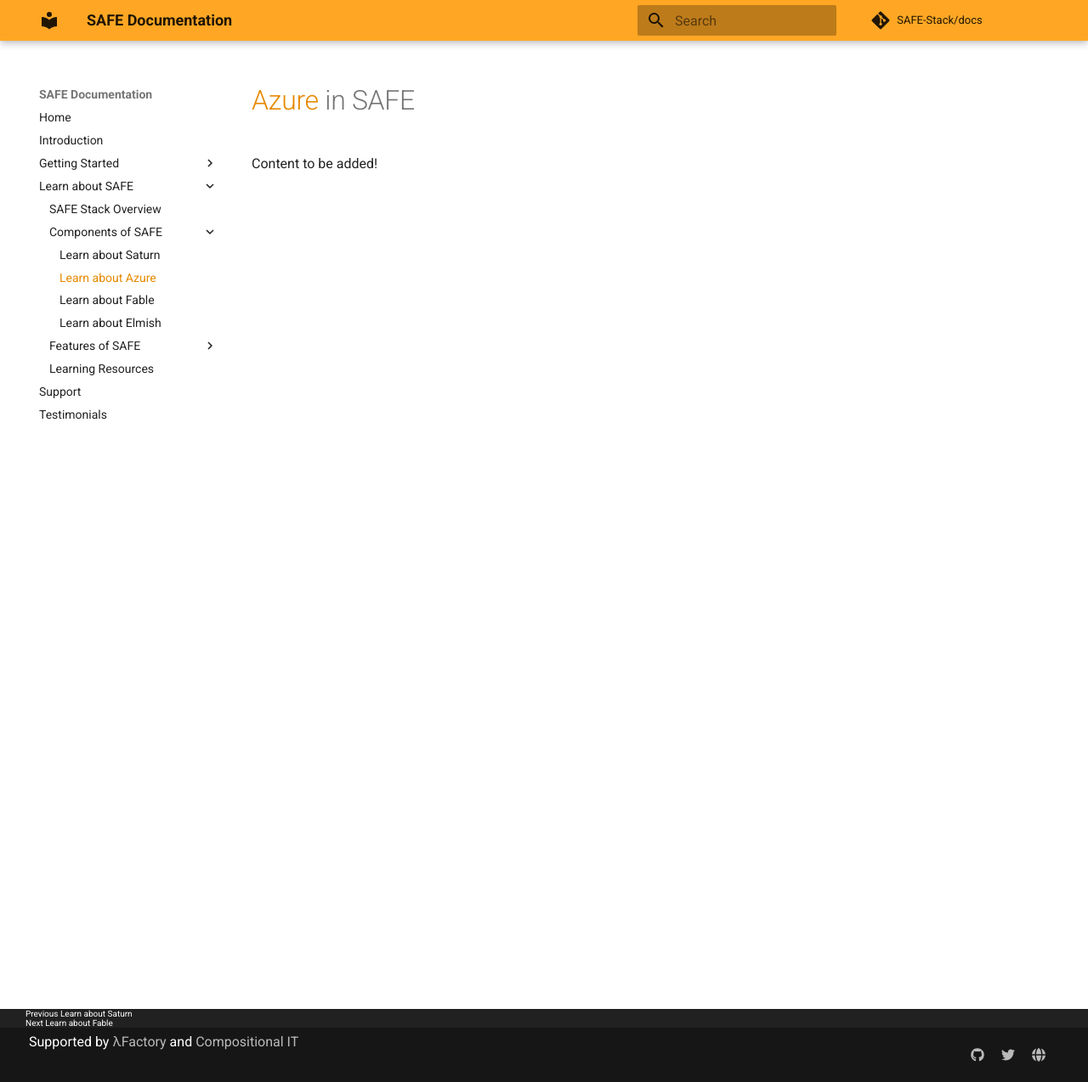
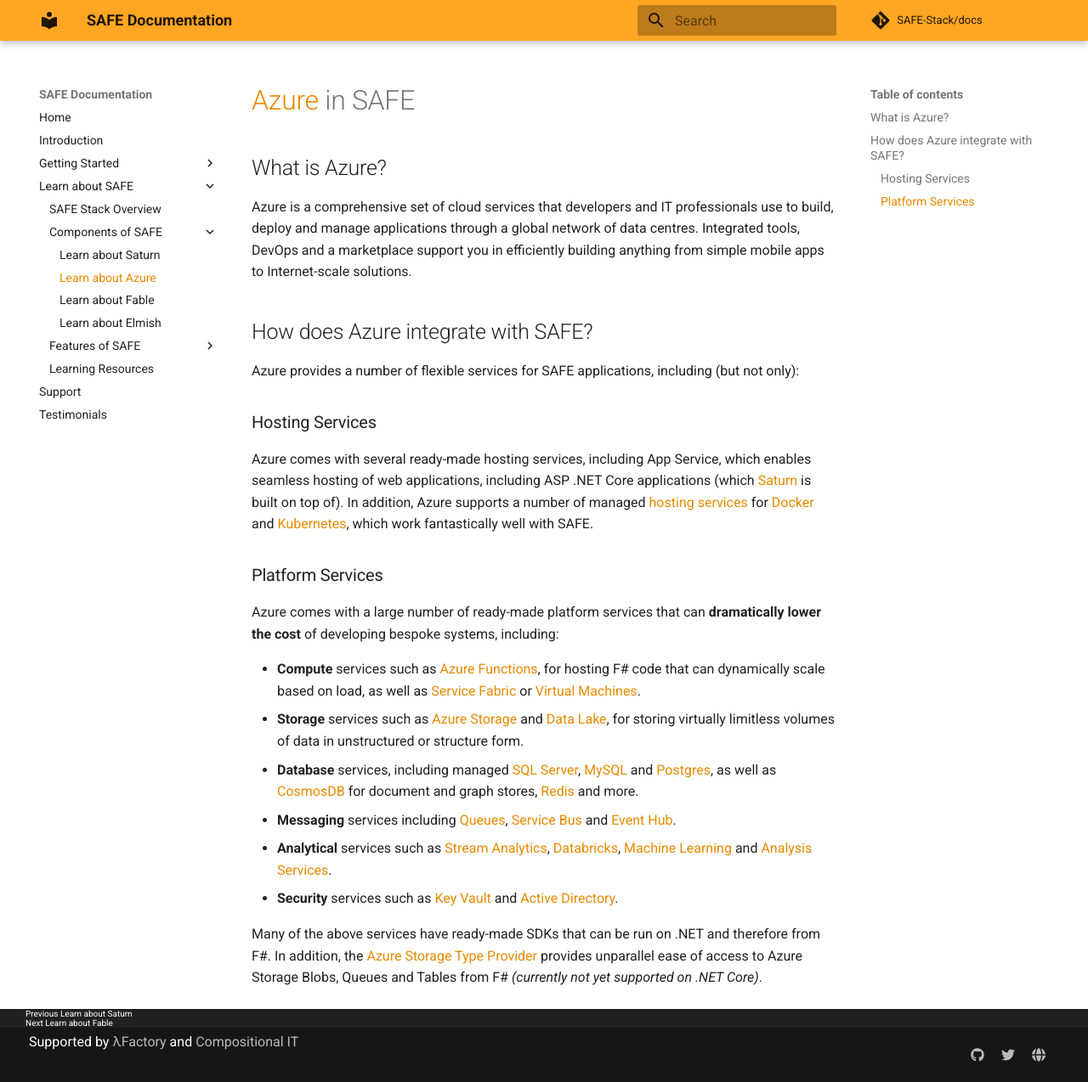
Before and after one commit to SAFE-Stack/docs, an MkDocs documentation site: the page built from docs/safe-azure.md, in a window 1280 px wide and 1274 px high. Shown: the whole window at 85% size. Built offline with MkDocs 1.6.1 and Material for MkDocs 9.7.7, drawn with Linux system fonts in a browser that asks for light colours; comment, search, counter and statistics services are not loaded; old or Windows-style settings are respelled for this version of MkDocs.

Commit message:
Azure docs.

```diff
--- a/docs/safe-azure.md
+++ b/docs/safe-azure.md
@@ -1,3 +1,26 @@
 # [Azure](https://azure.microsoft.com/en-gb/overview/what-is-azure/) in SAFE
 
-Content to be added!
+## What is Azure?
+
+Azure is a comprehensive set of cloud services that developers and IT professionals use to build, deploy and manage applications through a global network of data centres. Integrated tools, DevOps and a marketplace support you in efficiently building anything from simple mobile apps to Internet-scale solutions.
+
+## How does Azure integrate with SAFE?
+
+Azure provides a number of flexible services for SAFE applications, including (but not only):
+
+### Hosting Services
+
+Azure comes with several ready-made hosting services, including App Service, which enables seamless hosting of web applications, including ASP .NET Core applications (which [Saturn](safe-saturn.md) is built on top of). In addition, Azure supports a number of managed [hosting services](https://azure.microsoft.com/en-us/services/container-instances/) for [Docker](https://azure.microsoft.com/en-us/services/app-service/containers/) and [Kubernetes](https://azure.microsoft.com/en-us/services/container-service/), which work fantastically well with SAFE.
+
+### Platform Services
+
+Azure comes with a large number of ready-made platform services that can **dramatically lower the cost** of developing bespoke systems, including:
+
+* **Compute** services such as [Azure Functions](https://azure.microsoft.com/en-us/services/functions/), for hosting F# code that can dynamically scale based on load, as well as [Service Fabric](https://azure.microsoft.com/en-us/services/service-fabric/) or [Virtual Machines](https://azure.microsoft.com/en-us/services/virtual-machines/).
+* **Storage** services such as [Azure Storage](https://azure.microsoft.com/en-us/services/storage/) and [Data Lake](https://azure.microsoft.com/en-us/services/data-lake-store/), for storing virtually limitless volumes of data in unstructured or structure form.
+* **Database** services, including managed [SQL Server](https://azure.microsoft.com/en-us/services/sql-database/), [MySQL](https://azure.microsoft.com/en-us/services/mysql/) and [Postgres](https://azure.microsoft.com/en-us/services/postgresql/), as well as [CosmosDB](https://azure.microsoft.com/en-us/services/cosmos-db/) for document and graph stores, [Redis](https://azure.microsoft.com/en-us/services/cache/) and more.
+* **Messaging** services including [Queues](https://azure.microsoft.com/en-us/services/storage/queues/), [Service Bus](https://azure.microsoft.com/en-us/services/service-bus/) and [Event Hub](https://azure.microsoft.com/en-us/services/event-hubs/).
+* **Analytical** services such as [Stream Analytics](https://azure.microsoft.com/en-us/services/stream-analytics/), [Databricks](https://azure.microsoft.com/en-us/services/databricks/), [Machine Learning](https://azure.microsoft.com/en-us/overview/machine-learning/) and [Analysis Services](https://azure.microsoft.com/en-us/services/analysis-services/).
+* **Security** services such as [Key Vault](https://azure.microsoft.com/en-us/services/key-vault/) and [Active Directory](https://azure.microsoft.com/en-us/services/active-directory/).
+
+Many of the above services have ready-made SDKs that can be run on .NET and therefore from F#. In addition, the [Azure Storage Type Provider](http://fsprojects.github.io/AzureStorageTypeProvider/) provides unparallel ease of access to Azure Storage Blobs, Queues and Tables from F# *(currently not yet supported on .NET Core)*.
```
